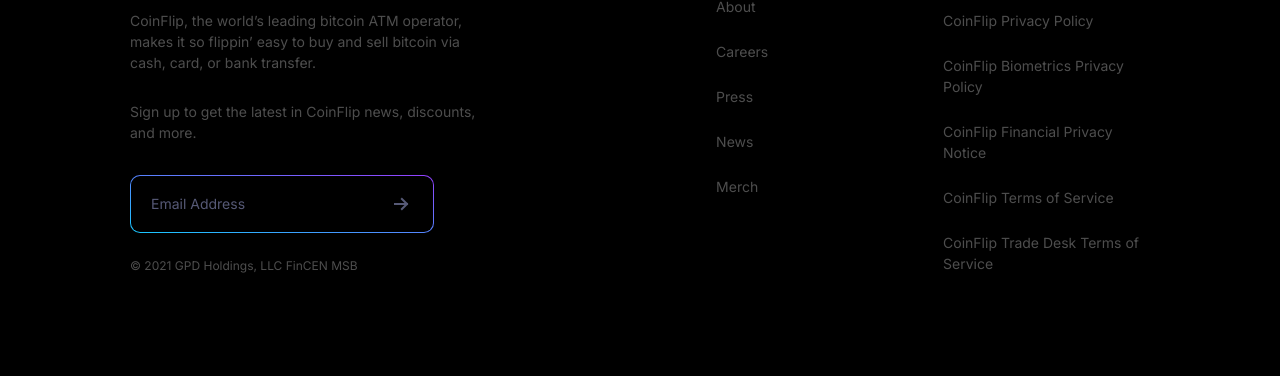
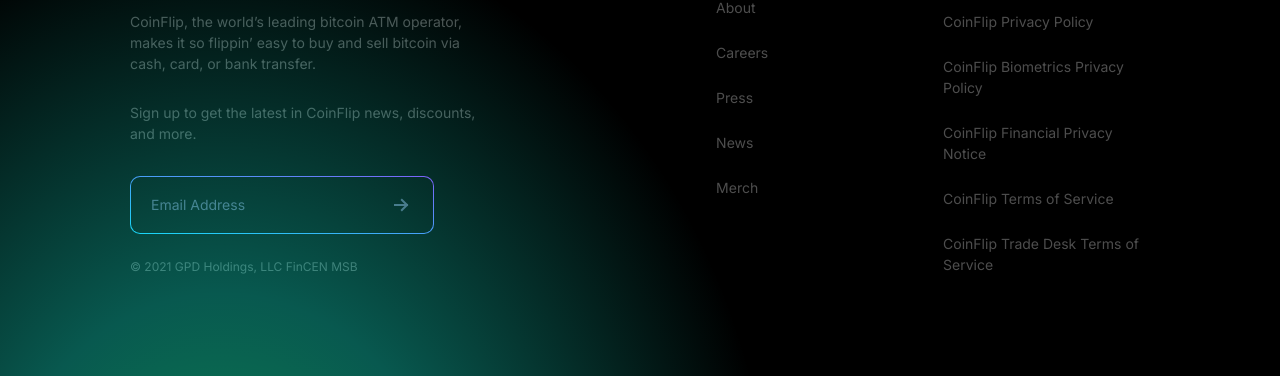
Before and after one commit to spektrx/crypto, a plain HTML site: page index.html in a window 1280 px wide. Shown: the part 3194-3570 px from the top of the page. Drawn offline with nearby package versions, Linux system fonts and the light colour scheme; files whose address does not match are found by name.

Commit message:
update footer

```diff
--- a/static/css/footer.css
+++ b/static/css/footer.css
@@ -2,6 +2,9 @@
     padding: 100px 130px;
     max-width: 1440px;
     margin: 0 auto;
+    border-top: 1px solid #1A1B23;
+    position: relative;
+    overflow-y: clip;
 }
 
 .footer-container {
@@ -98,3 +101,12 @@
     font-size: 14px;
     color: white;
 }
+
+.footer-background {
+    position: absolute;
+    top: -107px;
+    left: -467px;
+    width: 1377px;
+    height: 1641px;
+    background: radial-gradient(#18ff9e85 0%, #17ffe359 24%, transparent 57%);
+}
```
